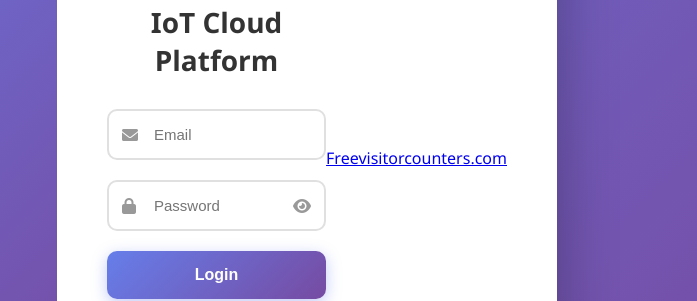
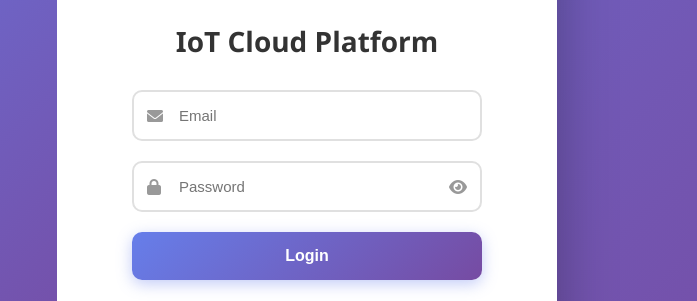
Before and after one commit to frontend-fuel/IOTCLOUD, a website: page public/index.html in a window 1280 px wide. Shown: the part 242-543 px from the top of the page, 583-1280 px from the left. Drawn offline with Linux system fonts and the light colour scheme; no server answers.

Commit message:
Update index.html

```diff
--- a/public/index.html
+++ b/public/index.html
@@ -294,8 +294,6 @@
                     </div>
                     <a href="/signup" class="signup-link">Sign up</a>
                 </div>
-                 <a href='http://www.freevisitorcounters.com'>Freevisitorcounters.com</a> <script type='text/javascript' src='https://www.freevisitorcounters.com/auth.php?id=aa98ecb658e1c56d775c697f677375cf3ae109e9'></script>
-<script type="text/javascript" src="https://www.freevisitorcounters.com/en/home/counter/1416567/t/5"></script>
             </div>
         </div>
     </div>
```
